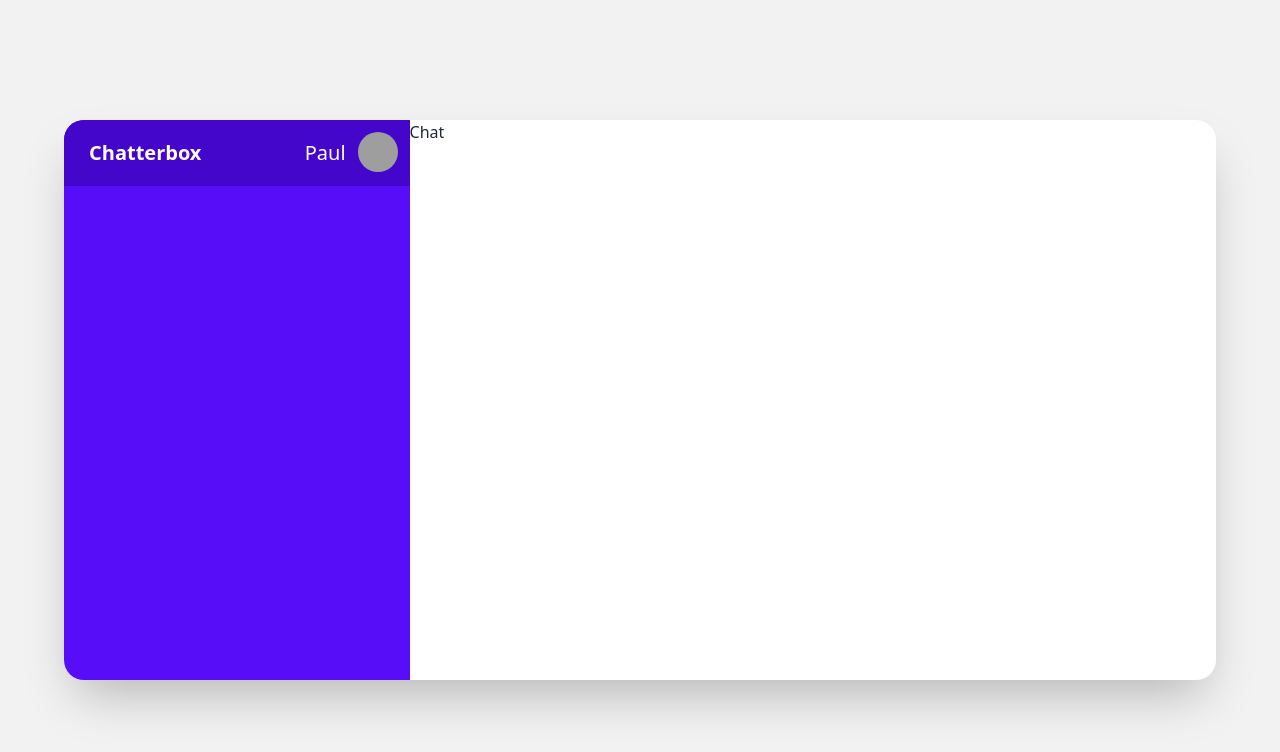
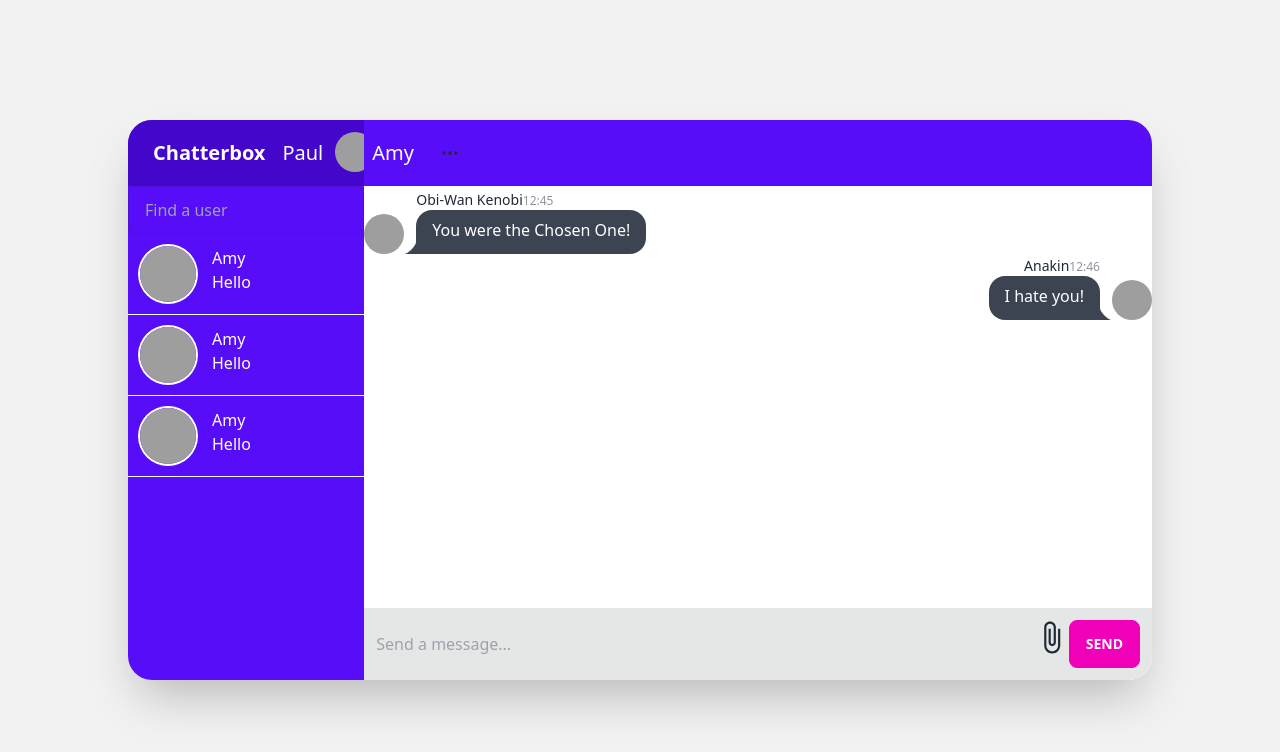
Before and after one commit to Kgayl008/chat-app, a React (Create React App) app: page /home in a window 1280 px wide. Shown: the top 752 px of the page. Built offline with nearby package versions, Linux system fonts and the light colour scheme; grey boxes are pictures that could not be loaded.

Commit message:
styled messaging dashboard

```diff
--- a/package.json
+++ b/package.json
@@ -3,6 +3,10 @@
   "version": "0.1.0",
   "private": true,
   "dependencies": {
+    "@emotion/react": "^11.11.0",
+    "@emotion/styled": "^11.11.0",
+    "@mui/icons-material": "^5.11.16",
+    "@mui/material": "^5.13.2",
     "@testing-library/jest-dom": "^5.16.5",
     "@testing-library/react": "^13.4.0",
     "@testing-library/user-event": "^13.5.0",
--- a/src/components/Chat.jsx
+++ b/src/components/Chat.jsx
@@ -1,9 +1,26 @@
-import React from 'react'
+import React from "react";
+import Messages from './Messages';
+import Input from './Input';
 
 const Chat = () => {
-  return (
-    <div className=''>Chat</div>
-  )
-}
+    return (
+        <div className="w-full bg-base-100 relative">
+            <div className="navbar bg-primary chat">
+                <p className="text-white text-xl">Amy</p>
+                <div className="flex-none">
+                    <button className="btn btn-square btn-ghost">
+                        <svg xmlns="http://www.w3.org/2000/svg" fill="none" viewBox="0 0 24 24" className="inline-block w-5 h-5 stroke-current">
+                            <path strokeLinecap="round" strokeLinejoin="round" strokeWidth="2" d="M5 12h.01M12 12h.01M19 12h.01M6 12a1 1 0 11-2 0 1 1 0 012 0zm7 0a1 1 0 11-2 0 1 1 0 012 0zm7 0a1 1 0 11-2 0 1 1 0 012 0z"></path>
+                        </svg>
+                    </button>
+                </div>
+            </div>
+            <div>
+              <Messages/>
+              <Input/>
+            </div>
+        </div>
+    );
+};
 
-export default Chat
+export default Chat;
--- a/src/components/Chats.jsx
+++ b/src/components/Chats.jsx
@@ -1,9 +1,52 @@
-import React from 'react'
+import React from "react";
 
 const Chats = () => {
   return (
-    <div>Chats</div>
-  )
-}
+    <div>
+      <div className="p-3 flex border-b border-white hover:bg-primary-focus">
+        <div className="avatar">
+          <div className="w-14 rounded-full ring ring-primary ring-offset-base-100 ring-offset-2 mr-4">
+            <img
+              src="https://images.pexels.com/photos/7275385/pexels-photo-7275385.jpeg?auto=compress&cs=tinysrgb&w=800"
+              alt="user pic"
+            />
+          </div>
+        </div>
+        <div className="">
+          <p className="text-white font-medium">Amy</p>
+          <p className="text-white">Hello</p>
+        </div>
+      </div>
+      <div className="p-3 flex border-b border-white hover:bg-primary-focus">
+        <div className="avatar">
+          <div className="w-14 rounded-full ring ring-primary ring-offset-base-100 ring-offset-2 mr-4">
+            <img
+              src="https://images.pexels.com/photos/7275385/pexels-photo-7275385.jpeg?auto=compress&cs=tinysrgb&w=800"
+              alt="user pic"
+            />
+          </div>
+        </div>
+        <div className="">
+          <p className="text-white font-medium">Amy</p>
+          <p className="text-white">Hello</p>
+        </div>
+      </div>
+      <div className="p-3 flex border-b border-white hover:bg-primary-focus">
+        <div className="avatar">
+          <div className="w-14 rounded-full ring ring-primary ring-offset-base-100 ring-offset-2 mr-4">
+            <img
+              src="https://images.pexels.com/photos/7275385/pexels-photo-7275385.jpeg?auto=compress&cs=tinysrgb&w=800"
+              alt="user pic"
+            />
+          </div>
+        </div>
+        <div className="">
+          <p className="text-white font-medium">Amy</p>
+          <p className="text-white">Hello</p>
+        </div>
+      </div>
+    </div>
+  );
+};
 
-export default Chats
+export default Chats;
--- a/src/components/Input.jsx
+++ b/src/components/Input.jsx
@@ -1,8 +1,20 @@
-import React from 'react'
+import React from 'react';
+import AttachFileIcon from '@mui/icons-material/AttachFile';
 
 const Input = () => {
   return (
-    <div>Input</div>
+    <div className=' flex bg-base-300 absolute bottom-0 w-full p-3 '>
+      <input type="text" placeholder="Send a message..." className="border-none w-full bg-base-300"/>
+        <label htmlFor="file-input" className="icon">
+        <AttachFileIcon fontSize="large"/>
+      </label>
+      <input
+        id="file-input"
+        type="file"
+        style={{ display: 'none' }}
+      />
+      <button className="btn btn-secondary">Send</button>
+    </div>
   )
 }
 
--- a/src/components/Message.jsx
+++ b/src/components/Message.jsx
@@ -2,7 +2,32 @@ import React from 'react'
 
 const Message = () => {
   return (
-    <div>Message</div>
+    <div>
+      <div className="chat chat-start">
+  <div className="chat-image avatar">
+    <div className="w-10 rounded-full">
+      <img src="https://images.pexels.com/photos/771742/pexels-photo-771742.jpeg?auto=compress&cs=tinysrgb&w=800" alt=''/>
+    </div>
+  </div>
+  <div className="chat-header">
+    Obi-Wan Kenobi
+    <time className="text-xs opacity-50">12:45</time>
+  </div>
+  <div className="chat-bubble">You were the Chosen One!</div>
+</div>
+<div className="chat chat-end">
+  <div className="chat-image avatar">
+    <div className="w-10 rounded-full">
+      <img src="https://images.pexels.com/photos/1310522/pexels-photo-1310522.jpeg?auto=compress&cs=tinysrgb&w=800" alt=''/>
+    </div>
+  </div>
+  <div className="chat-header">
+    Anakin
+    <time className="text-xs opacity-50">12:46</time>
+  </div>
+  <div className="chat-bubble">I hate you!</div>
+</div>
+    </div>
   )
 }
 
--- /dev/null
+++ b/src/components/Messages.jsx
@@ -0,0 +1,12 @@
+import React from 'react'
+import Message from './Message';
+
+const Messages = () => {
+  return (
+    <div>
+        <Message/>
+    </div>
+  )
+}
+
+export default Messages
--- a/src/components/Navbar.jsx
+++ b/src/components/Navbar.jsx
@@ -5,10 +5,12 @@ const Navbar = () => {
         <div>
             <div className="navbar bg-primary-focus">
                 <div className="flex-1">
-                    <button className="btn btn-ghost normal-case text-xl text-white">Chatterbox</button>
+                    <button className="btn btn-ghost normal-case text-xl text-white">
+                        Chatterbox
+                    </button>
                 </div>
                 <div className="flex-none gap-2">
-                  <p className="text-white text-xl">Paul</p>
+                    <p className="text-white text-xl">Paul</p>
                     <div className="dropdown dropdown-end">
                         <label tabIndex={0}
                             className="btn btn-ghost btn-circle avatar">
--- a/src/components/Search.jsx
+++ b/src/components/Search.jsx
@@ -1,9 +1,17 @@
-import React from 'react'
+import React from "react";
 
 const Search = () => {
   return (
-    <div>Search</div>
-  )
-}
+    <>
+      <div>
+        <input
+          type="text"
+          placeholder="Find a user"
+          className="input input-bordered w-full bg-primary text-white"
+        />
+      </div>
+    </>
+  );
+};
 
-export default Search
+export default Search;
--- a/src/components/Sidebar.jsx
+++ b/src/components/Sidebar.jsx
@@ -1,10 +1,14 @@
 import React from 'react';
-import Navbar from './Navbar'
+import Navbar from './Navbar';
+import Search from './Search';
+import Chats from './Chats'
 
 const Sidebar = () => {
   return (
     <div className='sidebar__container bg-primary overflow-hidden'>
       <Navbar/>
+      <Search/>
+      <Chats/>
     </div>
   )
 }
--- a/src/pages/Home.jsx
+++ b/src/pages/Home.jsx
@@ -7,10 +7,9 @@ const Home = () => {
   return (
     <div>
       <div className="hero min-h-screen bg-base-200">
-      <div className='home__container overflow-hidden shadow-2xl bg-base-100 flex'>
+      <div className='home__container rounded-3xl overflow-hidden shadow-2xl bg-base-100 flex'>
         <Sidebar/>
         <Chat/>
-
       </div>
     </div>
     </div>
--- a/src/pages/Home.scss
+++ b/src/pages/Home.scss
@@ -1,10 +1,13 @@
 .home__container{
-    width: 90%;
+    width: 80%;
     height: 70%;
-    border-radius: 20px;
 }
 
 .sidebar__container{
     width: 30%;
     overflow: hidden;
 }
+
+.chat{
+    height: 4.125rem;
+}
```
Also changed, not shown: 1 other file (tests, documents, lock files or other folders).
